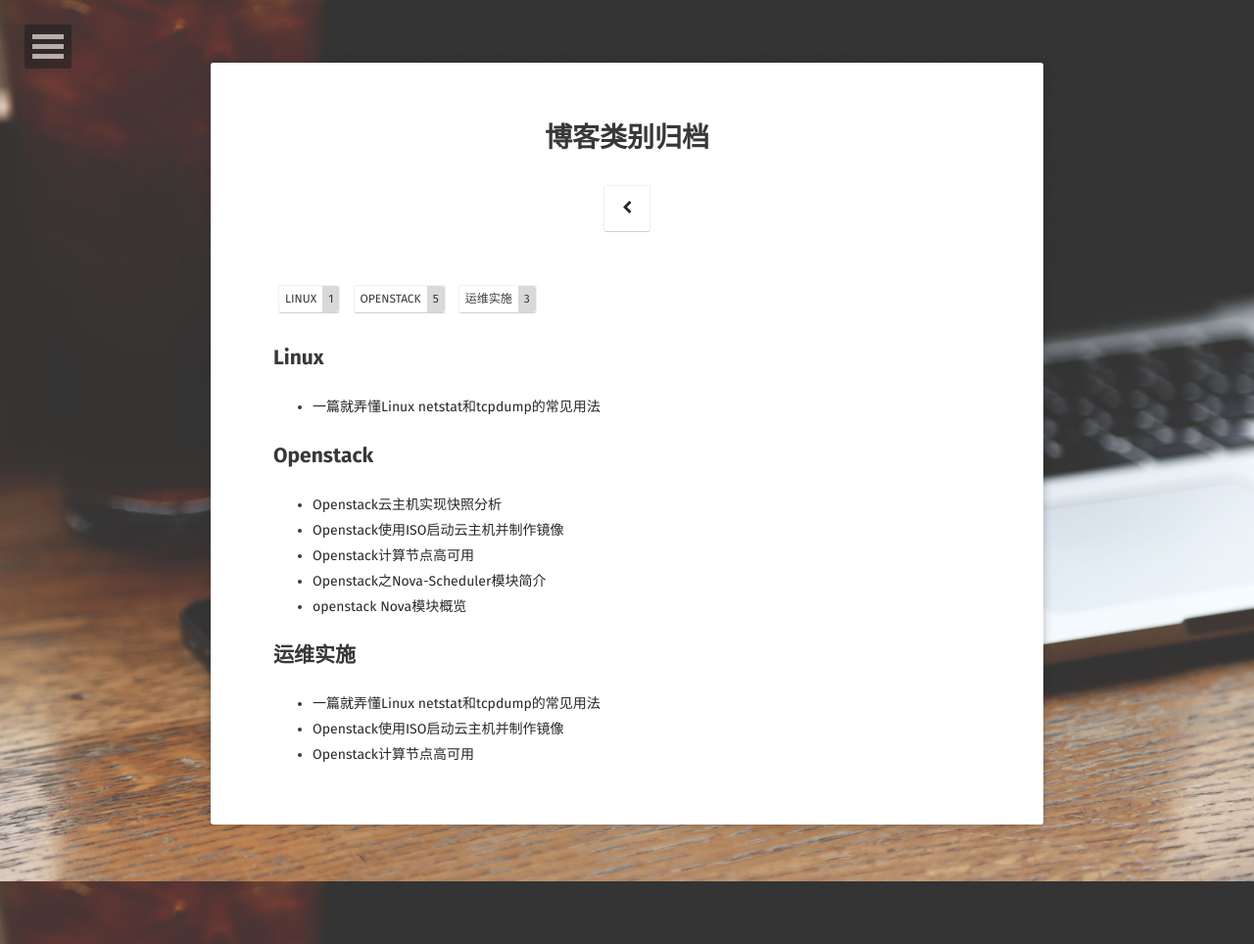
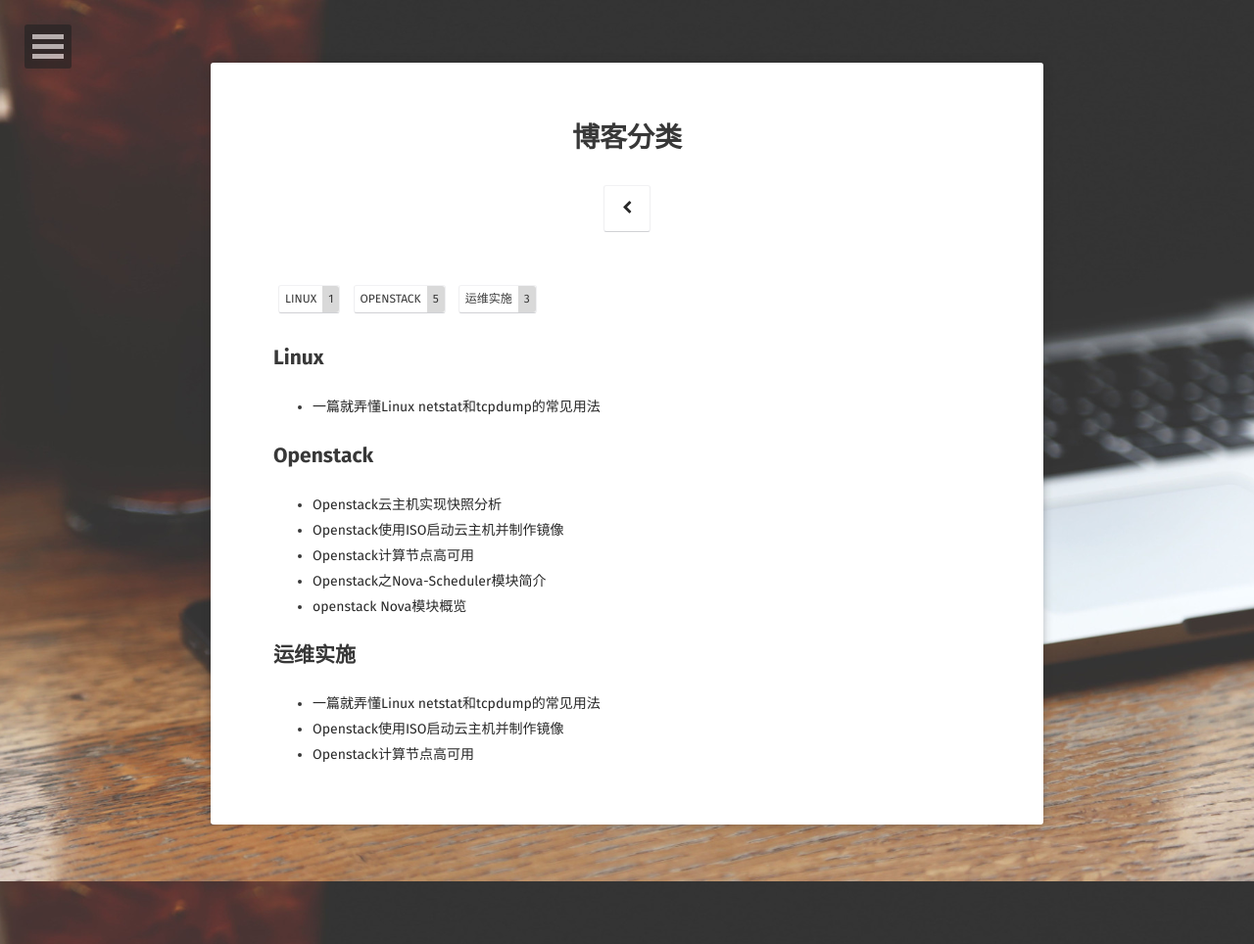
Before and after one commit to VeinFu/VeinFu.github.io, a Jekyll site: the page built from tags/index.html, in a window 1280 px wide. Shown: the whole page at 98% size. Built offline with Jekyll 4.4.1, drawn with Linux system fonts in a browser that asks for light colours; some web fonts are replaced; comment, search, counter and statistics services are not loaded.

Commit message:
修改博客和归档的title

```diff
--- a/tags/index.html
+++ b/tags/index.html
@@ -1,6 +1,6 @@
 ---
 layout: page
-title: 博客类别归档
+title: 博客分类
 description: "An archive of posts sorted by tag."
 comments: false
 ---
```
Also changed, not shown: posts/index.md (+1 -1 lines).
